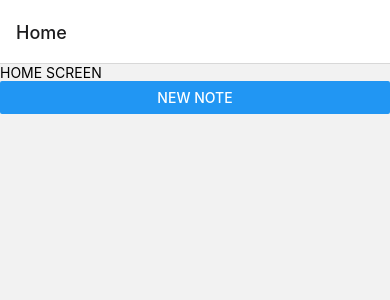
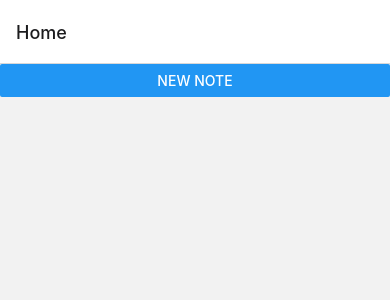
Before and after one commit to AdewoleCode/Note-taking-app-reactNative-with-typescript, a React Native app: screen /Home in a window 390 px wide. Shown: the top 300 px of the page. Built offline with nearby package versions, Linux system fonts and the light colour scheme.

Commit message:
rendered notes from async storage to homescreen

```diff
--- a/screens/HomeScreen.tsx
+++ b/screens/HomeScreen.tsx
@@ -1,13 +1,27 @@
-import { Text, Button } from "react-native"
-import { useNavigation } from "@react-navigation/native"
+import { Text, Button, View } from "react-native"
+import { useNavigation, useFocusEffect } from "@react-navigation/native"
 import { ScreenNavigationProp } from "../types"
+import AsyncStorage from '@react-native-async-storage/async-storage';
+import { useState } from "react";
 
 const HomeScreen: React.FC = () => {
+
+    const [noteResult, setNoteResult] = useState<string>("")
+
+    useFocusEffect(() => {
+        getNote().then(result => setNoteResult(result ?? ""))
+    })
+
+    const getNote = async () => {
+        return await AsyncStorage.getItem('Notes')
+    }
 
     const navigation = useNavigation<ScreenNavigationProp>()
     return (
         <>
-            <Text>HOME SCREEN</Text>
+            <View>
+                <Text>{noteResult}</Text>
+            </View>
             <Button
                 title='New Note'
                 onPress={() => navigation.navigate("EditNote")}
```
